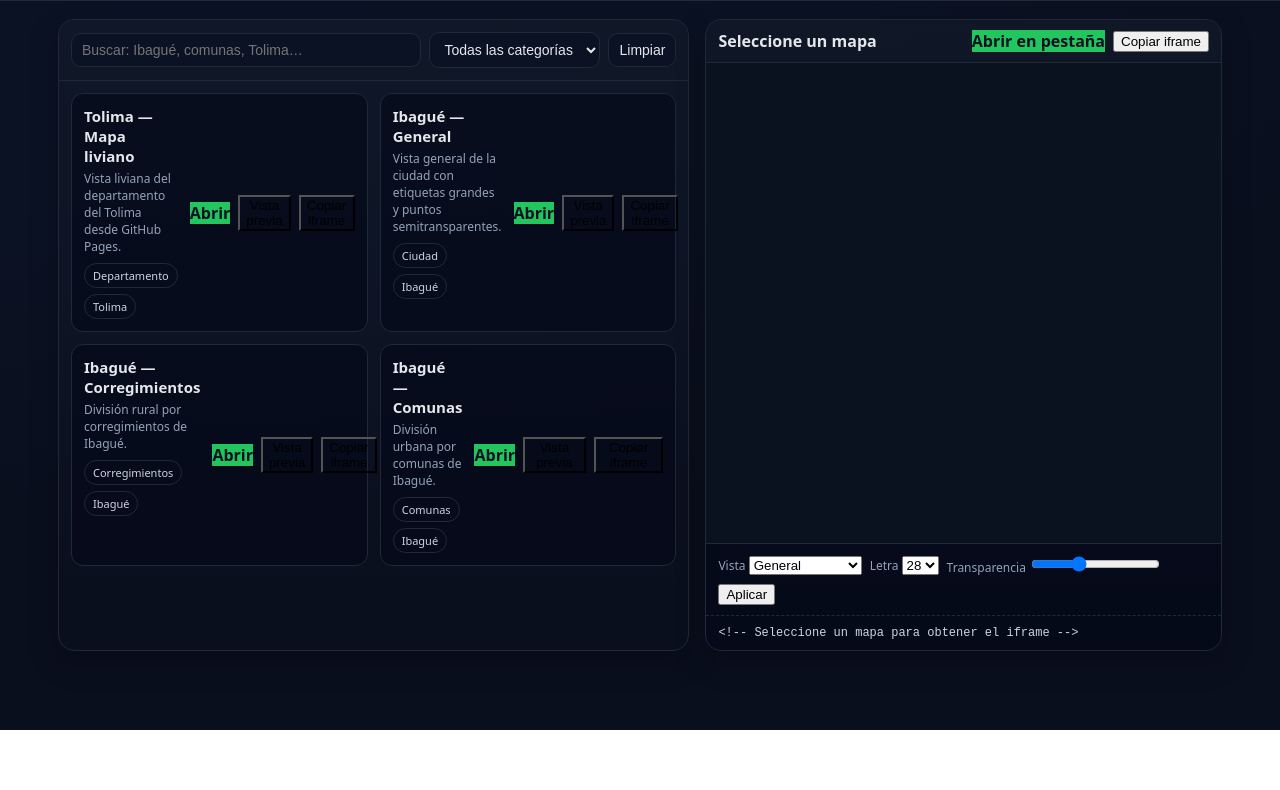
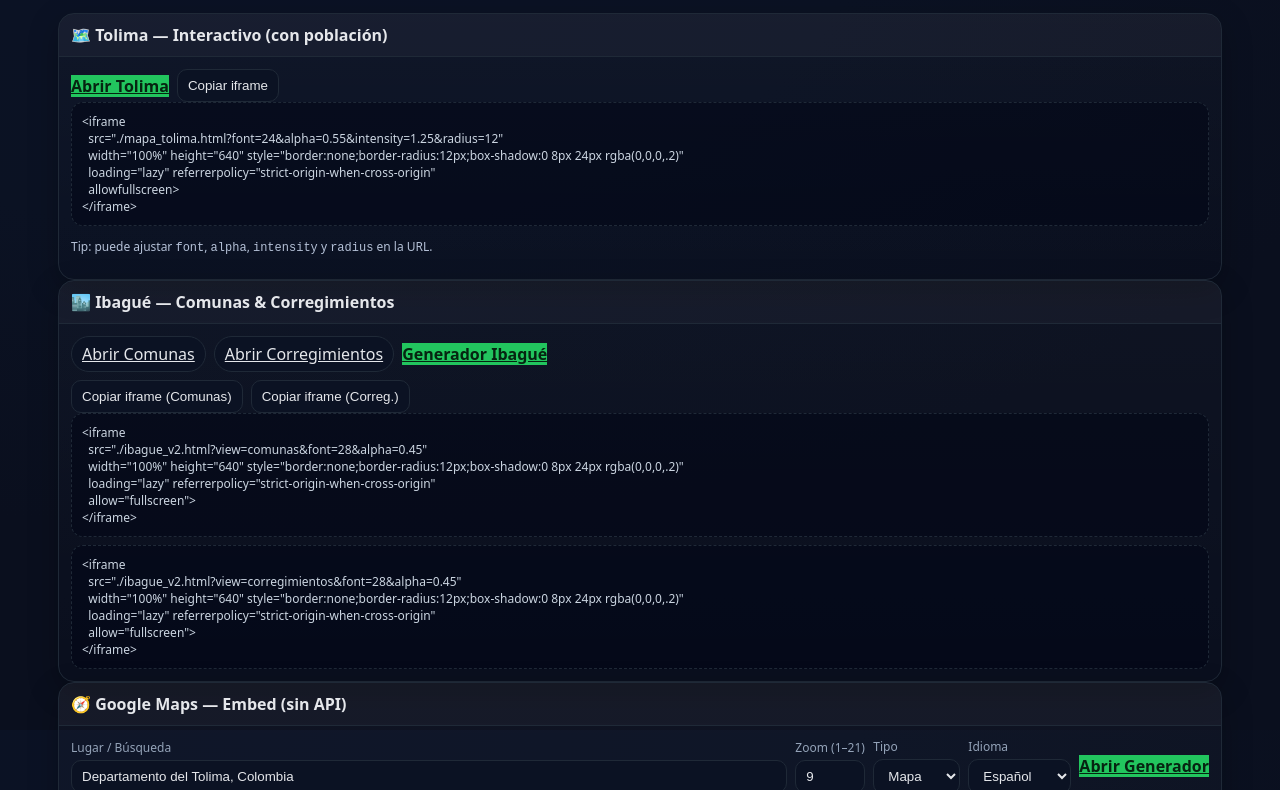
Before and after one commit to fundacionreaching/fundacionreaching.github.io, a plain HTML site: page menu_mapas.html in a window 1280 px wide. Shown: the part 70-860 px from the top of the page. Before the commit the page ends 800 px from the top, so only its background shows below. Drawn offline with Linux system fonts and the light colour scheme.

Commit message:
Add files via upload

```diff
--- a/menu_mapas.html
+++ b/menu_mapas.html
@@ -1,266 +1,169 @@
 <!DOCTYPE html>
 <html lang="es">
 <head>
-  <meta charset="utf-8"/>
-  <meta name="viewport" content="width=device-width, initial-scale=1"/>
-  <title>Fundación Reaching — Menú de Mapas Interactivos</title>
-  <meta name="description" content="Listado y vista previa de los mapas interactivos de la Fundación Reaching. Permite copiar el iframe de inserción."/>
+  <meta charset="utf-8" />
+  <meta name="viewport" content="width=device-width, initial-scale=1" />
+  <title>Menú de Mapas — Reaching</title>
+  <meta name="description" content="Menú central de mapas: Tolima interactivo, Ibagué (comunas/corregimientos) y Google Maps (embed) con generadores de iframe y vista previa." />
   <style>
-    :root{
-      --bg:#0b1223; --panel:#0f172a; --text:#e5e7eb; --muted:#94a3b8; --accent:#22c55e; --border:#1f2937; --hover:#0d1a33;
-      --blue:#3b82f6; --amber:#f59e0b; --rose:#f43f5e; --green:#22c55e;
-    }
+    :root{ --bg:#0b1223; --panel:#0f172a; --text:#e5e7eb; --muted:#94a3b8; --accent:#22c55e; --border:#1f2937; --hover:#122138 }
     *{box-sizing:border-box}
     html,body{height:100%}
-    body{margin:0; font-family:ui-sans-serif,system-ui,Segoe UI,Roboto,Helvetica,Arial; background:radial-gradient(1200px 600px at 20% 0%, #0b1225 0%, var(--bg) 50%, #0a0f1e 100%); color:var(--text)}
-    header{display:flex; gap:16px; align-items:center; justify-content:space-between; padding:16px 20px; border-bottom:1px solid var(--border); background:rgba(15,23,42,.8); position:sticky; top:0; z-index:20}
-    h1{margin:0; font-size:clamp(18px,2.4vw,28px)}
-    .wrap{max-width:1200px; margin:0 auto; padding:18px}
-    .layout{display:grid; grid-template-columns: 1.1fr .9fr; gap:16px}
-    @media (max-width:980px){ .layout{grid-template-columns:1fr} }
-    .card{background:linear-gradient(180deg, rgba(255,255,255,.02), rgba(255,255,255,.00)); border:1px solid var(--border); border-radius:16px; box-shadow:0 10px 30px rgba(0,0,0,.25); overflow:hidden}
-    .card h2{margin:0; font-size:18px}
-    .controls{display:flex; flex-wrap:wrap; gap:8px; padding:12px; align-items:center; background:rgba(17,24,39,.6); border-bottom:1px solid var(--border)}
-    .controls input,.controls select,.controls button{background:#0b1223; color:var(--text); border:1px solid var(--border); border-radius:10px; padding:8px 10px; font-size:14px}
-    .controls input[type="search"]{flex:1 1 220px}
-    .list{display:grid; grid-template-columns: repeat(2, minmax(0,1fr)); gap:12px; padding:12px}
-    @media (max-width:720px){ .list{grid-template-columns:1fr} }
-    .item{display:flex; gap:12px; padding:12px; border:1px solid var(--border); border-radius:12px; background:rgba(2,6,23,.55)}
-    .item:hover{background:var(--hover)}
-    .item .meta{flex:1}
-    .item .title{font-weight:700; margin:0 0 4px; font-size:15px}
-    .item .desc{color:var(--muted); font-size:12px; margin:0 0 8px}
-    .tags{display:flex; gap:6px; flex-wrap:wrap}
-    .tag{font-size:11px; color:#cbd5e1; border:1px solid var(--border); padding:4px 8px; border-radius:999px}
-    .actions{display:flex; gap:8px; align-items:center}
-    .actions button, .actions a{cursor:pointer; text-decoration:none}
-    .actions .primary{background:var(--accent); color:#0b1223; border-color:#16a34a; font-weight:800}
-    .actions .ghost{background:transparent}
-    /* Panel de vista previa */
-    .preview{display:flex; flex-direction:column; gap:0}
-    .preview .head{display:flex; align-items:center; justify-content:space-between; gap:10px; padding:10px 12px; border-bottom:1px solid var(--border); background:rgba(17,24,39,.7)}
-    .preview .head h3{margin:0; font-size:16px}
-    iframe{width:100%; height:60vh; border:0; display:block; background:#0a1220}
-    .subtools{display:flex; flex-wrap:wrap; gap:8px; padding:10px 12px; border-top:1px solid var(--border); background:rgba(2,6,23,.55); align-items:center}
-    .subtools label{font-size:12px; color:var(--muted)}
-    .code{padding:10px 12px; border-top:1px dashed var(--border); background:rgba(2,6,23,.55)}
-    .code pre{margin:0; white-space:pre-wrap; word-break:break-all; font-size:12px; color:#cbd5e1}
-    .badge{font-size:11px; color:#9ca3af; border:1px solid var(--border); padding:4px 8px; border-radius:999px}
+    body{margin:0;font-family:ui-sans-serif,system-ui,Segoe UI,Roboto,Helvetica,Arial;background:radial-gradient(1200px 600px at 20% 0%, #0b1225 0%, var(--bg) 50%, #0a0f1e 100%);color:var(--text)}
+    header{display:flex;gap:12px;align-items:center;justify-content:space-between;padding:14px 18px;border-bottom:1px solid var(--border);background:rgba(15,23,42,.9);position:sticky;top:0;z-index:20}
+    h1{margin:0;font-size:clamp(18px,2.5vw,26px)}
+    .wrap{max-width:1200px;margin:0 auto;padding:18px}
+    .grid{display:grid;grid-template-columns:repeat(12,1fr);gap:16px}
+    .card{grid-column:span 12;background:linear-gradient(180deg, rgba(255,255,255,.02), rgba(255,255,255,.00));border:1px solid var(--border);border-radius:16px;box-shadow:0 10px 30px rgba(0,0,0,.25);overflow:hidden}
+    @media (min-width:860px){ .card.half{grid-column:span 6} }
+    .card h2{margin:0;font-size:16px;padding:10px 12px;border-bottom:1px solid var(--border);background:rgba(255,255,255,.03)}
+    .body{padding:12px}
+    .row{display:flex;gap:8px;flex-wrap:wrap;align-items:center}
+    .field{display:flex;flex-direction:column;gap:4px}
+    label{font-size:12px;color:var(--muted)}
+    input[type="text"],select,input[type="number"],button{background:#0b1223;color:var(--text);border:1px solid var(--border);border-radius:10px;padding:8px 10px}
+    button{cursor:pointer}
+    .chip{border:1px solid var(--border);background:#0b1223;color:#e5e7eb;padding:6px 10px;border-radius:999px;cursor:pointer}
+    .chip:hover{background:var(--hover)}
+    .primary{background:var(--accent);color:#062411;border-color:#16a34a;font-weight:800}
+    .code{background:rgba(2,6,23,.55);color:#cbd5e1;border:1px dashed var(--border);border-radius:12px;padding:10px;font-size:12px;white-space:pre-wrap;word-break:break-all}
+    iframe{width:100%;height:56vh;border:0;background:#0a1220;border-radius:12px}
+    .note{font-size:12px;color:#b4c0d6}
   </style>
 </head>
 <body>
   <header>
-    <h1>Menú de Mapas Interactivos — Fundación Reaching</h1>
-    <span class="badge">Versión inicial</span>
+    <h1>Menú de Mapas — Reaching</h1>
+    <div class="row">
+      <a class="chip" href="./ibague_v2_menu.html">Ibagué — Generador</a>
+      <a class="chip" href="./menu_mapas_google.html">Google Maps — Generador</a>
+    </div>
   </header>
 
-  <main class="wrap layout">
-    <!-- LISTA -->
-    <section class="card" aria-label="Listado de mapas disponibles">
-      <div class="controls">
-        <input type="search" id="q" placeholder="Buscar: Ibagué, comunas, Tolima…"/>
-        <select id="filter">
-          <option value="">Todas las categorías</option>
-          <option value="Departamento">Departamento</option>
-          <option value="Ciudad">Ciudad</option>
-          <option value="Comunas">Comunas</option>
-          <option value="Corregimientos">Corregimientos</option>
-        </select>
-        <button id="clear">Limpiar</button>
+  <main class="wrap">
+    <!-- Tolima -->
+    <section class="card half">
+      <h2>🗺️ Tolima — Interactivo (con población)</h2>
+      <div class="body">
+        <div class="row">
+          <a class="primary" target="_blank" href="./mapa_tolima.html?font=24&alpha=0.55&intensity=1.25&radius=12">Abrir Tolima</a>
+          <button id="copyTolima">Copiar iframe</button>
+        </div>
+        <div class="code" id="tolimaIframe"></div>
+        <p class="note">Tip: puede ajustar <code>font</code>, <code>alpha</code>, <code>intensity</code> y <code>radius</code> en la URL.</p>
       </div>
-      <div class="list" id="list"></div>
     </section>
 
-    <!-- PREVIEW -->
-    <section class="card preview" aria-label="Vista previa del mapa seleccionado">
-      <div class="head">
-        <h3 id="pv-title">Seleccione un mapa</h3>
-        <div class="actions">
-          <a id="openTab" class="primary" href="#" target="_blank" rel="noopener">Abrir en pestaña</a>
-          <button id="copyIframe">Copiar iframe</button>
+    <!-- Ibagué -->
+    <section class="card half">
+      <h2>🏙️ Ibagué — Comunas & Corregimientos</h2>
+      <div class="body">
+        <div class="row">
+          <a class="chip" target="_blank" href="./ibague_v2.html?view=comunas&font=28&alpha=0.45">Abrir Comunas</a>
+          <a class="chip" target="_blank" href="./ibague_v2.html?view=corregimientos&font=28&alpha=0.45">Abrir Corregimientos</a>
+          <a class="primary" target="_blank" href="./ibague_v2_menu.html">Generador Ibagué</a>
         </div>
+        <div class="row" style="margin-top:8px">
+          <button id="copyIbgCom">Copiar iframe (Comunas)</button>
+          <button id="copyIbgCorr">Copiar iframe (Correg.)</button>
+        </div>
+        <div class="code" id="ibagueCom"></div>
+        <div class="code" id="ibagueCorr" style="margin-top:8px"></div>
       </div>
-      <iframe id="pv-frame" title="Vista previa mapa" src="about:blank" loading="lazy" referrerpolicy="strict-origin-when-cross-origin" allow="fullscreen"></iframe>
-      <div class="subtools" id="paramTools" hidden>
-        <label>Vista
-          <select id="viewCtl">
-            <option value="general">General</option>
-            <option value="corregimientos">Corregimientos</option>
-            <option value="comunas">Comunas</option>
-          </select>
-        </label>
-        <label>Letra <select id="fontCtl">
-          <option>20</option><option>24</option><option selected>28</option><option>32</option><option>36</option>
-        </select></label>
-        <label>Transparencia <input id="alphaCtl" type="range" min="0.2" max="0.9" step="0.05" value="0.45"/></label>
-        <button id="applyParams">Aplicar</button>
+    </section>
+
+    <!-- Google Maps Embed -->
+    <section class="card">
+      <h2>🧭 Google Maps — Embed (sin API)</h2>
+      <div class="body">
+        <div class="row">
+          <div class="field" style="min-width:260px;flex:1 1 340px">
+            <label for="q">Lugar / Búsqueda</label>
+            <input id="q" type="text" value="Departamento del Tolima, Colombia" />
+          </div>
+          <div class="field">
+            <label for="zoom">Zoom (1–21)</label>
+            <input id="zoom" type="number" min="1" max="21" step="1" value="9" />
+          </div>
+          <div class="field">
+            <label for="tipo">Tipo</label>
+            <select id="tipo">
+              <option value="">Mapa</option>
+              <option value="k">Satélite</option>
+            </select>
+          </div>
+          <div class="field">
+            <label for="idioma">Idioma</label>
+            <select id="idioma">
+              <option value="es">Español</option>
+              <option value="en">English</option>
+              <option value="pt">Português</option>
+            </select>
+          </div>
+          <a class="primary" target="_blank" href="./menu_mapas_google.html" style="margin-left:auto">Abrir Generador</a>
+        </div>
+        <div class="row" style="margin:10px 0">
+          <span class="chip" data-preset="Tolima, Colombia">Tolima</span>
+          <span class="chip" data-preset="Ibagué, Tolima">Ibagué</span>
+          <span class="chip" data-preset="Espinal, Tolima">Espinal</span>
+          <span class="chip" data-preset="Melgar, Tolima">Melgar</span>
+          <span class="chip" data-preset="Honda, Tolima">Honda</span>
+        </div>
+        <iframe id="gPreview" title="Google Maps Preview" loading="lazy" referrerpolicy="strict-origin-when-cross-origin"></iframe>
+        <div class="row" style="margin-top:10px">
+          <button id="copyG">Copiar iframe de Google</button>
+        </div>
+        <div class="code" id="gIframe" style="margin-top:8px"></div>
+        <p class="note">Para marcadores personalizados o capas, considere la <strong>Google Maps JavaScript API</strong> con API Key restringida a su dominio.</p>
       </div>
-      <div class="code"><pre id="code">&lt;!-- Seleccione un mapa para obtener el iframe --&gt;</pre></div>
     </section>
   </main>
 
   <script>
-    // ====== Catálogo de mapas ======
-    const MAPS = [
-      {
-        id:'tolima',
-        title:'Tolima — Mapa liviano',
-        desc:'Vista liviana del departamento del Tolima desde GitHub Pages.',
-        url:'https://fundacionreaching.github.io/departamento_liviano.html',
-        tags:['Departamento','Tolima'],
-        supportsParams:false
-      },
-      {
-        id:'ibague-general',
-        title:'Ibagué — General',
-        desc:'Vista general de la ciudad con etiquetas grandes y puntos semitransparentes.',
-        base:'https://fundacionreaching.github.io/ibague.html',
-        params:{view:'general', font:28, alpha:0.45},
-        tags:['Ciudad','Ibagué'],
-        supportsParams:true
-      },
-      {
-        id:'ibague-correg',
-        title:'Ibagué — Corregimientos',
-        desc:'División rural por corregimientos de Ibagué.',
-        base:'https://fundacionreaching.github.io/ibague.html',
-        params:{view:'corregimientos', font:28, alpha:0.45},
-        tags:['Corregimientos','Ibagué'],
-        supportsParams:true
-      },
-      {
-        id:'ibague-comunas',
-        title:'Ibagué — Comunas',
-        desc:'División urbana por comunas de Ibagué.',
-        base:'https://fundacionreaching.github.io/ibague.html',
-        params:{view:'comunas', font:28, alpha:0.45},
-        tags:['Comunas','Ibagué'],
-        supportsParams:true
-      }
-    ];
+    const $ = (s,el=document)=> el.querySelector(s);
 
-    // ====== Utilidades ======
-    const $ = (s,el=document)=> el.querySelector(s);
-    const $$ = (s,el=document)=> Array.from(el.querySelectorAll(s));
+    // --- Tolima iframe ---
+    const tolimaURL = './mapa_tolima.html?font=24&alpha=0.55&intensity=1.25&radius=12';
+    $('#tolimaIframe').textContent = `<iframe\n  src="${tolimaURL}"\n  width="100%" height="640" style="border:none;border-radius:12px;box-shadow:0 8px 24px rgba(0,0,0,.2)"\n  loading="lazy" referrerpolicy="strict-origin-when-cross-origin"\n  allowfullscreen>\n</iframe>`;
+    $('#copyTolima').addEventListener('click', ()=> navigator.clipboard.writeText($('#tolimaIframe').textContent||'') );
 
-    function buildUrl(item){
-      if(item.supportsParams){
-        const u = new URL(item.base);
-        const p = item.params || { view:'general', font:28, alpha:0.45 };
-        u.searchParams.set('view', p.view);
-        u.searchParams.set('font', String(p.font));
-        u.searchParams.set('alpha', String(p.alpha));
-        return u.toString();
-      }
-      return item.url;
+    // --- Ibagué iframes ---
+    const ibgComURL = './ibague_v2.html?view=comunas&font=28&alpha=0.45';
+    const ibgCorURL = './ibague_v2.html?view=corregimientos&font=28&alpha=0.45';
+    $('#ibagueCom').textContent = `<iframe\n  src="${ibgComURL}"\n  width="100%" height="640" style="border:none;border-radius:12px;box-shadow:0 8px 24px rgba(0,0,0,.2)"\n  loading="lazy" referrerpolicy="strict-origin-when-cross-origin"\n  allow="fullscreen">\n</iframe>`;
+    $('#ibagueCorr').textContent = `<iframe\n  src="${ibgCorURL}"\n  width="100%" height="640" style="border:none;border-radius:12px;box-shadow:0 8px 24px rgba(0,0,0,.2)"\n  loading="lazy" referrerpolicy="strict-origin-when-cross-origin"\n  allow="fullscreen">\n</iframe>`;
+    $('#copyIbgCom').addEventListener('click', ()=> navigator.clipboard.writeText($('#ibagueCom').textContent||'') );
+    $('#copyIbgCorr').addEventListener('click', ()=> navigator.clipboard.writeText($('#ibagueCorr').textContent||'') );
+
+    // --- Google Maps embed preview + iframe ---
+    const q = $('#q');
+    const zoom = $('#zoom');
+    const tipo = $('#tipo');
+    const idioma = $('#idioma');
+    const gPreview = $('#gPreview');
+    const gIframe = $('#gIframe');
+
+    function buildG(){
+      const base = 'https://www.google.com/maps';
+      const p = new URLSearchParams();
+      p.set('q', (q.value||'').trim());
+      p.set('z', String(Math.max(1, Math.min(21, parseInt(zoom.value||'9',10)))));
+      if((tipo.value||'').trim()) p.set('t', tipo.value);
+      p.set('hl', (idioma.value||'es').trim());
+      p.set('output','embed');
+      return `${base}?${p.toString()}`;
     }
-
-    function iframeCode(url){
-      return `<iframe src="${url}" width="100%" height="640" style="border:none;" loading="lazy" referrerpolicy="strict-origin-when-cross-origin" allow="fullscreen"></iframe>`;
+    function renderG(){
+      const url = buildG();
+      gPreview.src = url;
+      gIframe.textContent = `<iframe\n  src="${url}"\n  width="100%" height="640" style="border:none;border-radius:12px;box-shadow:0 8px 24px rgba(0,0,0,.2)"\n  loading="lazy" referrerpolicy="strict-origin-when-cross-origin"\n  allowfullscreen>\n</iframe>`;
     }
-
-    // ====== Render listado ======
-    const listEl = $('#list');
-    const qEl = $('#q');
-    const filterEl = $('#filter');
-    const clearBtn = $('#clear');
-
-    function renderList(){
-      const q = qEl.value.trim().toLowerCase();
-      const cat = filterEl.value;
-      listEl.innerHTML = '';
-      MAPS.filter(m => {
-        const text = (m.title + ' ' + (m.desc||'') + ' ' + m.tags.join(' ')).toLowerCase();
-        const okQ = !q || text.includes(q);
-        const okC = !cat || m.tags.includes(cat);
-        return okQ && okC;
-      }).forEach(m => listEl.appendChild(renderItem(m)));
-    }
-
-    function renderItem(m){
-      const el = document.createElement('article');
-      el.className = 'item';
-      const url = buildUrl(m);
-      el.innerHTML = `
-        <div class="meta">
-          <h3 class="title">${m.title}</h3>
-          <p class="desc">${m.desc||''}</p>
-          <div class="tags">${m.tags.map(t=>`<span class="tag">${t}</span>`).join('')}</div>
-        </div>
-        <div class="actions">
-          <a class="primary" href="${url}" target="_blank" rel="noopener">Abrir</a>
-          <button class="ghost" data-id="${m.id}">Vista previa</button>
-          <button class="ghost" data-copy="${m.id}">Copiar iframe</button>
-        </div>`;
-      // Eventos
-      el.querySelector('[data-id]')?.addEventListener('click', ()=> selectMap(m));
-      el.querySelector('[data-copy]')?.addEventListener('click', ()=> copyCode(iframeCode(url)));
-      return el;
-    }
-
-    // ====== Preview ======
-    const pvTitle = $('#pv-title');
-    const pvFrame = $('#pv-frame');
-    const openTab = $('#openTab');
-    const codeEl = $('#code');
-    const copyBtn = $('#copyIframe');
-    const paramTools = $('#paramTools');
-    const viewCtl = $('#viewCtl');
-    const fontCtl = $('#fontCtl');
-    const alphaCtl = $('#alphaCtl');
-    const applyParams = $('#applyParams');
-
-    let current = null;
-
-    function selectMap(m){
-      current = JSON.parse(JSON.stringify(m)); // clone shallow
-      pvTitle.textContent = m.title;
-      if(m.supportsParams){
-        // mostrar controles
-        paramTools.hidden = false;
-        viewCtl.value = m.params.view;
-        fontCtl.value = String(m.params.font);
-        alphaCtl.value = String(m.params.alpha);
-      }else{
-        paramTools.hidden = true;
-      }
-      const url = buildUrl(current);
-      pvFrame.src = url;
-      openTab.href = url;
-      codeEl.textContent = iframeCode(url);
-    }
-
-    function applyParamChanges(){
-      if(!current) return;
-      if(current.supportsParams){
-        current.params.view = viewCtl.value;
-        current.params.font = parseInt(fontCtl.value,10);
-        current.params.alpha = parseFloat(alphaCtl.value);
-      }
-      const url = buildUrl(current);
-      pvFrame.src = url;
-      openTab.href = url;
-      codeEl.textContent = iframeCode(url);
-    }
-
-    function copyCode(text){
-      navigator.clipboard.writeText(text).then(()=>{
-        copyBtn.textContent = '¡Copiado!';
-        setTimeout(()=> copyBtn.textContent = 'Copiar iframe', 1200);
-      }).catch(()=>{
-        alert('No se pudo copiar automáticamente. Seleccione y copie manualmente.');
-      });
-    }
-
-    // Eventos globales
-    qEl.addEventListener('input', renderList);
-    filterEl.addEventListener('change', renderList);
-    clearBtn.addEventListener('click', ()=>{ qEl.value=''; filterEl.value=''; renderList(); });
-    copyBtn.addEventListener('click', ()=>{ if(codeEl.textContent.includes('<iframe')) copyCode(codeEl.textContent); });
-    applyParams.addEventListener('click', applyParamChanges);
-
-    // Inicio
-    renderList();
+    ['input','change'].forEach(evt=>{
+      [q,zoom,tipo,idioma].forEach(el=> el.addEventListener(evt, renderG));
+    });
+    document.querySelectorAll('[data-preset]').forEach(ch=> ch.addEventListener('click', ()=>{ q.value = ch.dataset.preset; renderG(); }));
+    $('#copyG').addEventListener('click', ()=> navigator.clipboard.writeText(gIframe.textContent||'') );
+    renderG();
   </script>
 </body>
 </html>
```
